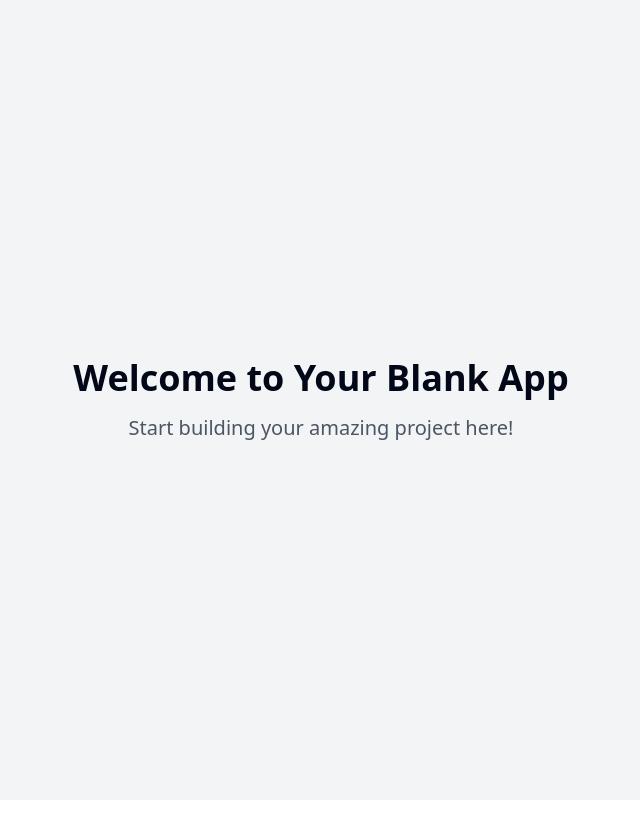
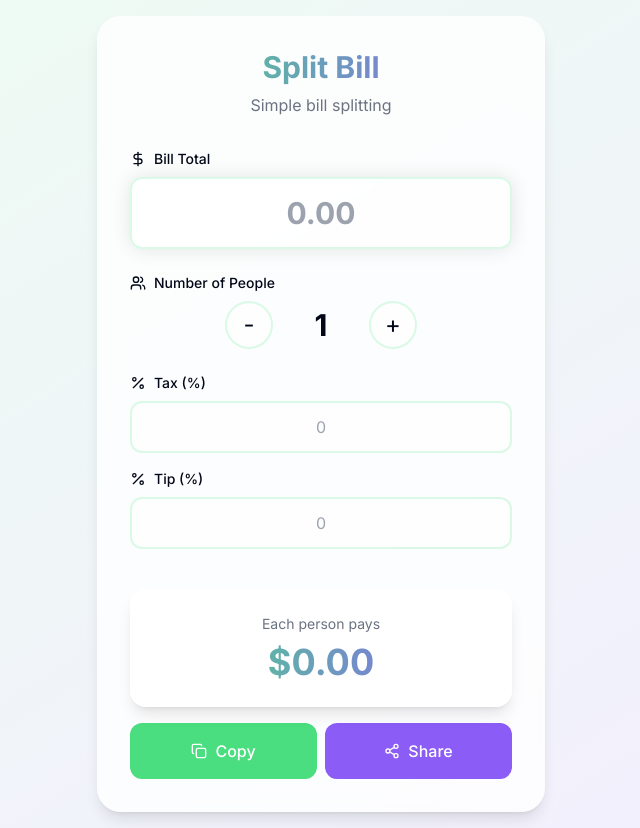
Before and after one commit to shereenm88/chop-chop-bill, a React (Vite) app: page / in a window 1280 px wide. Shown: the whole page, without its empty margins (319-959 px from the left). Before the commit the page ends 800 px from the top, so only its background shows below. Built offline with nearby package versions, Linux system fonts and the light colour scheme.

Commit message:
Implement bill splitting app
This commit implements a bill splitting app with features for calculating and displaying individual shares, tax, and tip. The app includes a modern UI with animations and options for sharing the split amount.

```diff
--- /dev/null
+++ b/src/components/BillSplitter.tsx
@@ -0,0 +1,170 @@
+
+import { useState } from "react";
+import { DollarSign, Users, Percent, Copy, Share2 } from "lucide-react";
+import { toast } from "@/hooks/use-toast";
+
+interface Bill {
+  total: number;
+  people: number;
+  tax: number;
+  tip: number;
+}
+
+const BillSplitter = () => {
+  const [bill, setBill] = useState<Bill>({
+    total: 0,
+    people: 1,
+    tax: 0,
+    tip: 0,
+  });
+
+  const calculateTotal = () => {
+    const subtotal = bill.total;
+    const taxAmount = (subtotal * bill.tax) / 100;
+    const tipAmount = (subtotal * bill.tip) / 100;
+    const total = subtotal + taxAmount + tipAmount;
+    return total / bill.people;
+  };
+
+  const handleCopy = () => {
+    const amountPerPerson = calculateTotal().toFixed(2);
+    navigator.clipboard.writeText(`$${amountPerPerson}`);
+    toast({
+      title: "Copied to clipboard!",
+      description: `$${amountPerPerson} per person`,
+    });
+  };
+
+  const handleShare = async () => {
+    const amountPerPerson = calculateTotal().toFixed(2);
+    try {
+      await navigator.share({
+        title: "Split Bill",
+        text: `Each person owes: $${amountPerPerson}`,
+      });
+    } catch (err) {
+      handleCopy();
+    }
+  };
+
+  return (
+    <div className="min-h-screen bg-gradient-to-br from-primary/10 to-secondary/10 p-4 flex items-center justify-center">
+      <div className="w-full max-w-md">
+        <div className="glass-card rounded-3xl p-8 space-y-8 animate-fade-in">
+          <div className="text-center space-y-2">
+            <h1 className="text-3xl font-bold bg-gradient-to-r from-primary to-secondary bg-clip-text text-transparent">
+              Split Bill
+            </h1>
+            <p className="text-gray-500">Simple bill splitting</p>
+          </div>
+
+          <div className="space-y-6">
+            <div className="space-y-2">
+              <label className="text-sm font-medium flex items-center gap-2">
+                <DollarSign className="w-4 h-4" />
+                Bill Total
+              </label>
+              <input
+                type="number"
+                value={bill.total || ""}
+                onChange={(e) =>
+                  setBill({ ...bill, total: parseFloat(e.target.value) || 0 })
+                }
+                className="w-full p-4 text-3xl font-bold text-center rounded-xl bg-white/50 border-2 border-primary/20 focus:border-primary/40 focus:outline-none transition-all input-reset nice-shadow"
+                placeholder="0.00"
+              />
+            </div>
+
+            <div className="space-y-2">
+              <label className="text-sm font-medium flex items-center gap-2">
+                <Users className="w-4 h-4" />
+                Number of People
+              </label>
+              <div className="flex items-center justify-center gap-4">
+                <button
+                  onClick={() =>
+                    setBill({ ...bill, people: Math.max(1, bill.people - 1) })
+                  }
+                  className="w-12 h-12 rounded-full bg-white/50 border-2 border-primary/20 hover:bg-primary/10 transition-all flex items-center justify-center text-2xl"
+                >
+                  -
+                </button>
+                <span className="text-3xl font-bold w-16 text-center">
+                  {bill.people}
+                </span>
+                <button
+                  onClick={() => setBill({ ...bill, people: bill.people + 1 })}
+                  className="w-12 h-12 rounded-full bg-white/50 border-2 border-primary/20 hover:bg-primary/10 transition-all flex items-center justify-center text-2xl"
+                >
+                  +
+                </button>
+              </div>
+            </div>
+
+            <div className="space-y-4">
+              <div className="space-y-2">
+                <label className="text-sm font-medium flex items-center gap-2">
+                  <Percent className="w-4 h-4" />
+                  Tax (%)
+                </label>
+                <input
+                  type="number"
+                  value={bill.tax || ""}
+                  onChange={(e) =>
+                    setBill({ ...bill, tax: parseFloat(e.target.value) || 0 })
+                  }
+                  className="w-full p-3 text-center rounded-xl bg-white/50 border-2 border-primary/20 focus:border-primary/40 focus:outline-none transition-all input-reset"
+                  placeholder="0"
+                />
+              </div>
+
+              <div className="space-y-2">
+                <label className="text-sm font-medium flex items-center gap-2">
+                  <Percent className="w-4 h-4" />
+                  Tip (%)
+                </label>
+                <input
+                  type="number"
+                  value={bill.tip || ""}
+                  onChange={(e) =>
+                    setBill({ ...bill, tip: parseFloat(e.target.value) || 0 })
+                  }
+                  className="w-full p-3 text-center rounded-xl bg-white/50 border-2 border-primary/20 focus:border-primary/40 focus:outline-none transition-all input-reset"
+                  placeholder="0"
+                />
+              </div>
+            </div>
+
+            <div className="pt-4 space-y-4">
+              <div className="glass-card rounded-2xl p-6 text-center space-y-2">
+                <p className="text-sm text-gray-500">Each person pays</p>
+                <p className="text-4xl font-bold bg-gradient-to-r from-primary to-secondary bg-clip-text text-transparent">
+                  ${calculateTotal().toFixed(2)}
+                </p>
+              </div>
+
+              <div className="flex gap-2">
+                <button
+                  onClick={handleCopy}
+                  className="flex-1 flex items-center justify-center gap-2 p-4 rounded-xl bg-primary text-white font-medium hover:bg-primary-hover transition-all"
+                >
+                  <Copy className="w-4 h-4" />
+                  Copy
+                </button>
+                <button
+                  onClick={handleShare}
+                  className="flex-1 flex items-center justify-center gap-2 p-4 rounded-xl bg-secondary text-white font-medium hover:bg-secondary-hover transition-all"
+                >
+                  <Share2 className="w-4 h-4" />
+                  Share
+                </button>
+              </div>
+            </div>
+          </div>
+        </div>
+      </div>
+    </div>
+  );
+};
+
+export default BillSplitter;
--- a/src/index.css
+++ b/src/index.css
@@ -1,3 +1,6 @@
+
+@import url('https://fonts.googleapis.com/css2?family=Inter:wght@400;500;600;700&display=swap');
+
 @tailwind base;
 @tailwind components;
 @tailwind utilities;
@@ -6,96 +9,28 @@
   :root {
     --background: 0 0% 100%;
     --foreground: 222.2 84% 4.9%;
-
-    --card: 0 0% 100%;
-    --card-foreground: 222.2 84% 4.9%;
-
-    --popover: 0 0% 100%;
-    --popover-foreground: 222.2 84% 4.9%;
-
-    --primary: 222.2 47.4% 11.2%;
-    --primary-foreground: 210 40% 98%;
-
-    --secondary: 210 40% 96.1%;
-    --secondary-foreground: 222.2 47.4% 11.2%;
-
-    --muted: 210 40% 96.1%;
-    --muted-foreground: 215.4 16.3% 46.9%;
-
-    --accent: 210 40% 96.1%;
-    --accent-foreground: 222.2 47.4% 11.2%;
-
-    --destructive: 0 84.2% 60.2%;
-    --destructive-foreground: 210 40% 98%;
-
     --border: 214.3 31.8% 91.4%;
     --input: 214.3 31.8% 91.4%;
     --ring: 222.2 84% 4.9%;
-
-    --radius: 0.5rem;
-
-    --sidebar-background: 0 0% 98%;
-
-    --sidebar-foreground: 240 5.3% 26.1%;
-
-    --sidebar-primary: 240 5.9% 10%;
-
-    --sidebar-primary-foreground: 0 0% 98%;
-
-    --sidebar-accent: 240 4.8% 95.9%;
-
-    --sidebar-accent-foreground: 240 5.9% 10%;
-
-    --sidebar-border: 220 13% 91%;
-
-    --sidebar-ring: 217.2 91.2% 59.8%;
   }
 
-  .dark {
-    --background: 222.2 84% 4.9%;
-    --foreground: 210 40% 98%;
-
-    --card: 222.2 84% 4.9%;
-    --card-foreground: 210 40% 98%;
-
-    --popover: 222.2 84% 4.9%;
-    --popover-foreground: 210 40% 98%;
-
-    --primary: 210 40% 98%;
-    --primary-foreground: 222.2 47.4% 11.2%;
-
-    --secondary: 217.2 32.6% 17.5%;
-    --secondary-foreground: 210 40% 98%;
-
-    --muted: 217.2 32.6% 17.5%;
-    --muted-foreground: 215 20.2% 65.1%;
-
-    --accent: 217.2 32.6% 17.5%;
-    --accent-foreground: 210 40% 98%;
-
-    --destructive: 0 62.8% 30.6%;
-    --destructive-foreground: 210 40% 98%;
-
-    --border: 217.2 32.6% 17.5%;
-    --input: 217.2 32.6% 17.5%;
-    --ring: 212.7 26.8% 83.9%;
-    --sidebar-background: 240 5.9% 10%;
-    --sidebar-foreground: 240 4.8% 95.9%;
-    --sidebar-primary: 224.3 76.3% 48%;
-    --sidebar-primary-foreground: 0 0% 100%;
-    --sidebar-accent: 240 3.7% 15.9%;
-    --sidebar-accent-foreground: 240 4.8% 95.9%;
-    --sidebar-border: 240 3.7% 15.9%;
-    --sidebar-ring: 217.2 91.2% 59.8%;
-  }
-}
-
-@layer base {
   * {
     @apply border-border;
   }
 
   body {
-    @apply bg-background text-foreground;
+    @apply bg-background text-foreground font-['Inter'];
   }
 }
+
+.glass-card {
+  @apply bg-white/80 backdrop-blur-lg border border-white/20 shadow-lg;
+}
+
+.input-reset {
+  @apply [appearance:textfield] [&::-webkit-outer-spin-button]:appearance-none [&::-webkit-inner-spin-button]:appearance-none;
+}
+
+.nice-shadow {
+  box-shadow: 0 0 20px rgba(0, 0, 0, 0.1);
+}
--- a/src/pages/Index.tsx
+++ b/src/pages/Index.tsx
@@ -1,14 +1,8 @@
-// Update this page (the content is just a fallback if you fail to update the page)
+
+import BillSplitter from "@/components/BillSplitter";
 
 const Index = () => {
-  return (
-    <div className="min-h-screen flex items-center justify-center bg-gray-100">
-      <div className="text-center">
-        <h1 className="text-4xl font-bold mb-4">Welcome to Your Blank App</h1>
-        <p className="text-xl text-gray-600">Start building your amazing project here!</p>
-      </div>
-    </div>
-  );
+  return <BillSplitter />;
 };
 
 export default Index;
```
Also changed, not shown: tailwind.config.ts (+29 -62 lines).
